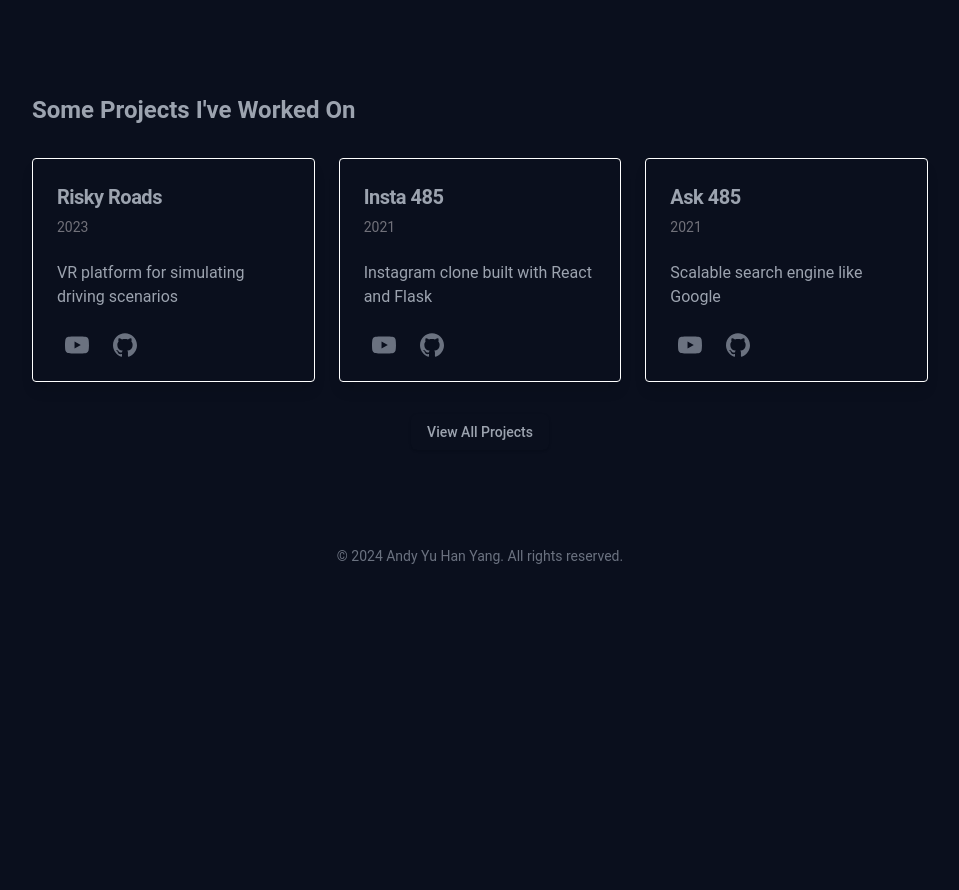
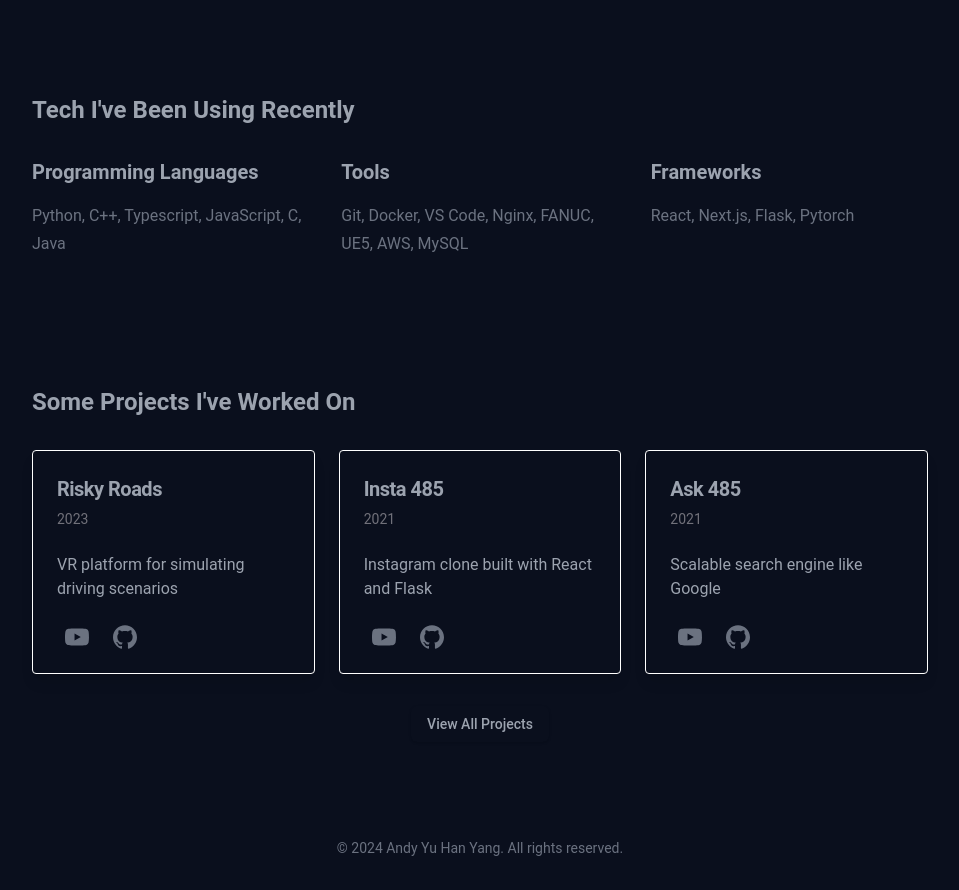
Before and after one commit to andyyhy/personal_web_v2, a Next.js app: page / in a window 1280 px wide. Shown: the part 1315-2205 px from the top of the page, without its empty margins (160-1119 px from the left). Before the commit the page ends 1913 px from the top, so only its background shows below. Built offline with nearby package versions, Linux system fonts and the light colour scheme.

Commit message:
added skills section

```diff
--- a/app/cool/page.tsx
+++ b/app/cool/page.tsx
@@ -21,7 +21,7 @@ export default function CoolPage() {
                 allowFullScreen
             />
           </div>
-          <div className="flex justify-center mt-8">
+          <div className="flex justify-center mt-24">
             <a href="#photos" className="text-[#8BC34A] hover:text-[#6FAF3D] transition-transform duration-200 transform hover:scale-150">
               <svg className="h-8 w-8 " xmlns="http://www.w3.org/2000/svg" fill="none" viewBox="0 0 24 24" stroke="currentColor">
                 <path strokeLinecap="round" strokeLinejoin="round" strokeWidth={2} d="M19 9l-7 7-7-7" />
--- a/app/page.tsx
+++ b/app/page.tsx
@@ -54,6 +54,31 @@ export default function Home() {
         </section>
       </div>
       <div className="w-full max-w-4xl mx-auto mt-24">
+        <section id="skills" className="text-gray-400">
+          <h2 className="text-2xl font-bold mb-8">Tech I've Been Using Recently </h2>
+          <div className="flex flex-col md:flex-row md:space-x-8">
+            <div className="md:w-1/3 mb-8">
+              <h3 className="text-xl font-semibold mb-4">Programming Languages</h3>
+              <p className="leading-7 text-gray-500">
+                Python, C++, Typescript, JavaScript, C, Java
+              </p>
+            </div>
+            <div className="md:w-1/3 mb-8">
+              <h3 className="text-xl font-semibold mb-4">Tools</h3>
+              <p className="leading-7 text-gray-500">
+                Git, Docker, VS Code, Nginx, FANUC, UE5, AWS, MySQL
+              </p>
+            </div>
+            <div className="md:w-1/3">
+              <h3 className="text-xl font-semibold mb-4">Frameworks</h3>
+              <p className="leading-7 text-gray-500">
+                React, Next.js, Flask, Pytorch
+              </p>
+            </div>
+          </div>
+        </section>
+      </div>
+      <div className="w-full max-w-4xl mx-auto mt-24">
         <section className="text-gray-400">
           <h2 className="text-2xl font-bold mb-8">Some Projects I&apos;ve Worked On</h2>
           <div className="mt-8 grid grid-cols-1 sm:grid-cols-3 gap-6">
--- a/components/ui/card.tsx
+++ b/components/ui/card.tsx
@@ -9,7 +9,7 @@ const Card = React.forwardRef<
   <div
     ref={ref}
     className={cn(
-      "rounded-sm text-gray-400 shadow transition-transform transform  border border-white",
+      "rounded-sm text-gray-400 shadow transition-transform transform  border border-white ",
       className
     )}
     {...props}
```
